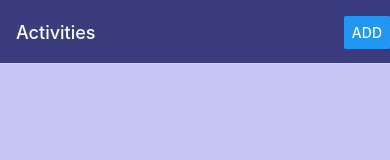
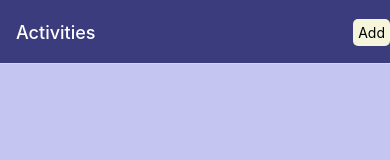
Before and after one commit to saraxixi/CS5520-Assignment-2, a React Native app: screen / in a window 390 px wide. Shown: the top 160 px of the page. Built offline with nearby package versions, Linux system fonts and the light colour scheme.

Commit message:
Refactor App.js and update PressableButton import

```diff
--- a/App.js
+++ b/App.js
@@ -15,7 +15,7 @@ import AddDiet from './screens/AddDiet';
 import { ItemsProvider } from './components/ItemsContext';
 import { ThemeProvider } from './components/ThemeContext';
 import Styles, { commonHeaderStyles, commonBottomTabStyles } from './components/Styles';
-import PressableButton from './components/pressableButton';
+import PressableButton from './components/PressableButton';
 
 const Stack = createStackNavigator();
 const Tab = createBottomTabNavigator();
@@ -32,10 +32,15 @@ export default function App() {
           component={Activities}
           options={({ navigation }) => ({
             headerRight: () => (
-              <Button
-                title="Add"
-                onPress={() => navigation.navigate('AddActivity')}
-              />
+              <PressableButton
+                pressedFunction={() => navigation.navigate('AddActivity')}
+              >
+                <Text>Add</Text>
+              </PressableButton>
+              // <Button
+              //   title="Add"
+              //   onPress={() => navigation.navigate('AddActivity')}
+              // />
             ),
           })}
         />
```
